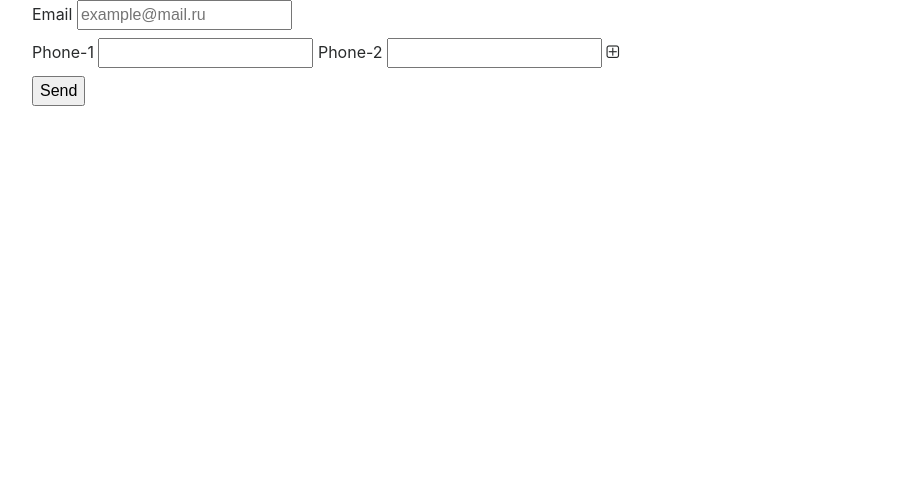
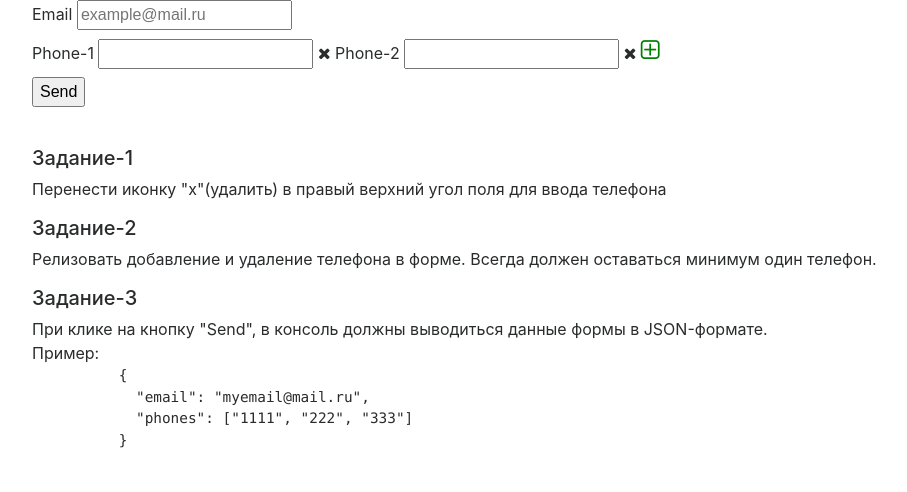
Before and after one commit to NADiP-Examples/JSTasks, a plain HTML site: page index.html in a window 1280 px wide. Shown: the whole page, without its empty margins (53-960 px from the left). Drawn offline with Linux system fonts and the light colour scheme.

Commit message:
add 3 Tasks

```diff
--- a/index.html
+++ b/index.html
@@ -26,17 +26,41 @@
               <label>
                 Phone-1
                 <input name="phone" type="text">
+                <i onclick="removePhone($(this).parent())" class="fa fa-times" aria-hidden="true"></i>
               </label>
               <label>
                 Phone-2
                 <input name="phone" type="text">
+                <i onclick="removePhone($(this).parent())" class="fa fa-times" aria-hidden="true"></i>
               </label>
-              <i onclick="addPhone()" class="fa fa-plus-square-o" aria-hidden="true"></i>
+              <i onclick="addPhone()" class="add fa fa-plus-square-o" aria-hidden="true"></i>
             </div>
           </div>
         </div>
         <button type="submit">Send</button>
       </form>
+    </div>
+  </div>
+  <div class="row" style="padding-top: 40px">
+    <div class="col-12">
+      <h5>Задание-1</h5>
+      <p>
+        Перенести иконку "х"(удалить) в правый верхний угол поля для ввода телефона
+      </p>
+      <h5>Задание-2</h5>
+      <p>
+        Релизовать добавление и удаление телефона в форме. Всегда должен оставаться минимум один телефон.
+      </p>
+      <h5>Задание-3</h5>
+      <div>
+        При клике на кнопку "Send", в консоль должны выводиться данные формы в JSON-формате.<br>
+        Пример:<br>
+        <pre>
+          {
+            "email": "myemail@mail.ru",
+            "phones": ["1111", "222", "333"]
+          }
+        </pre>
     </div>
   </div>
 </div>
--- a/js/main.js
+++ b/js/main.js
@@ -7,3 +7,10 @@ function addPhone() {
     console.log('add Phone');
 //    ...
 }
+
+function removePhone(phone) {
+    console.log('Remove phone -->', phone);
+
+    // TODO: Пример удаления телефона
+    // phone.remove();
+}
--- a/styles/main.css
+++ b/styles/main.css
@@ -3,4 +3,9 @@ label {
     display: inline-block;
 }
 
+.add {
+    font-size: 18pt;
+    color: green;
+}
+
 /*end Forms*/
```
